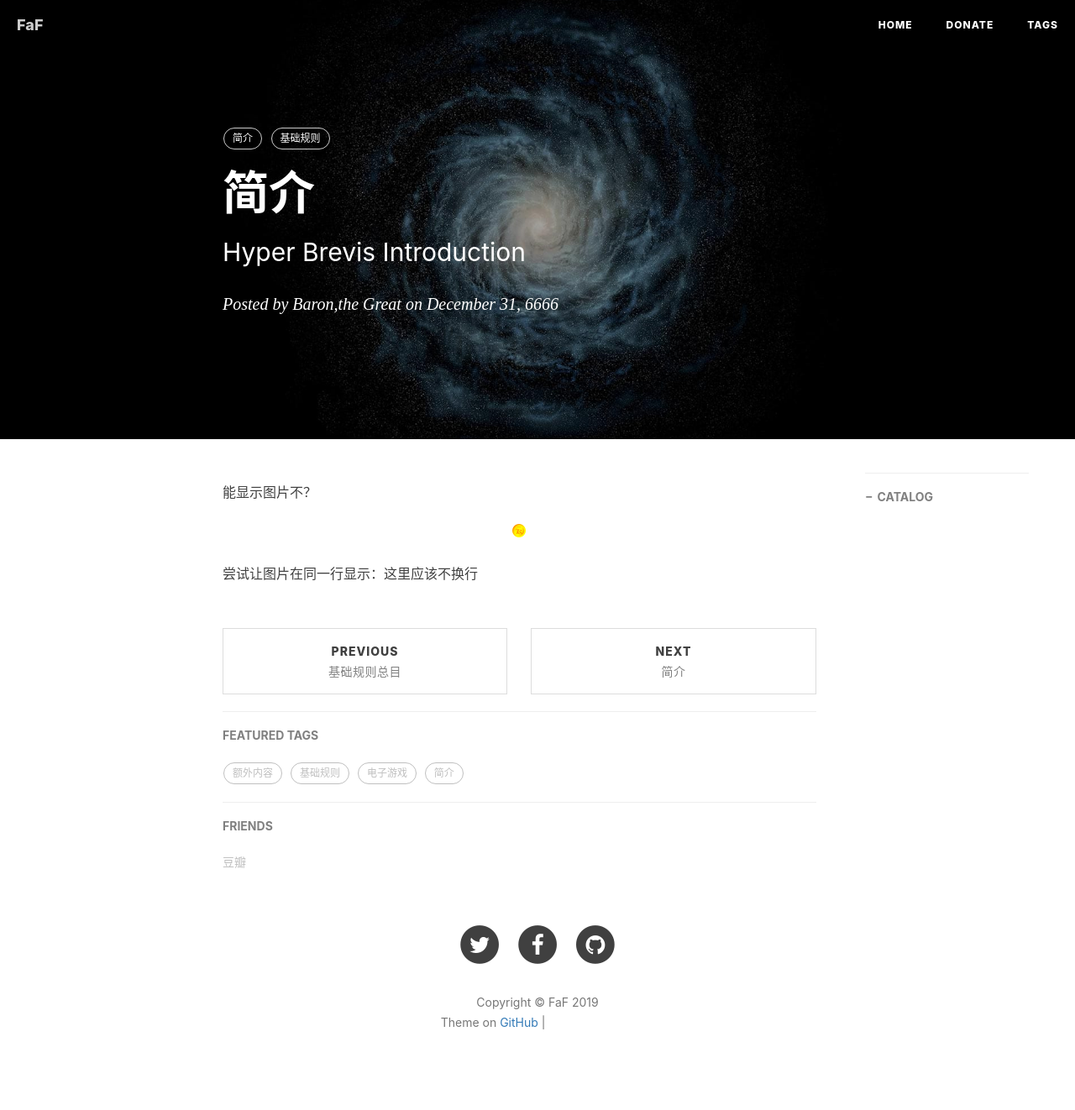
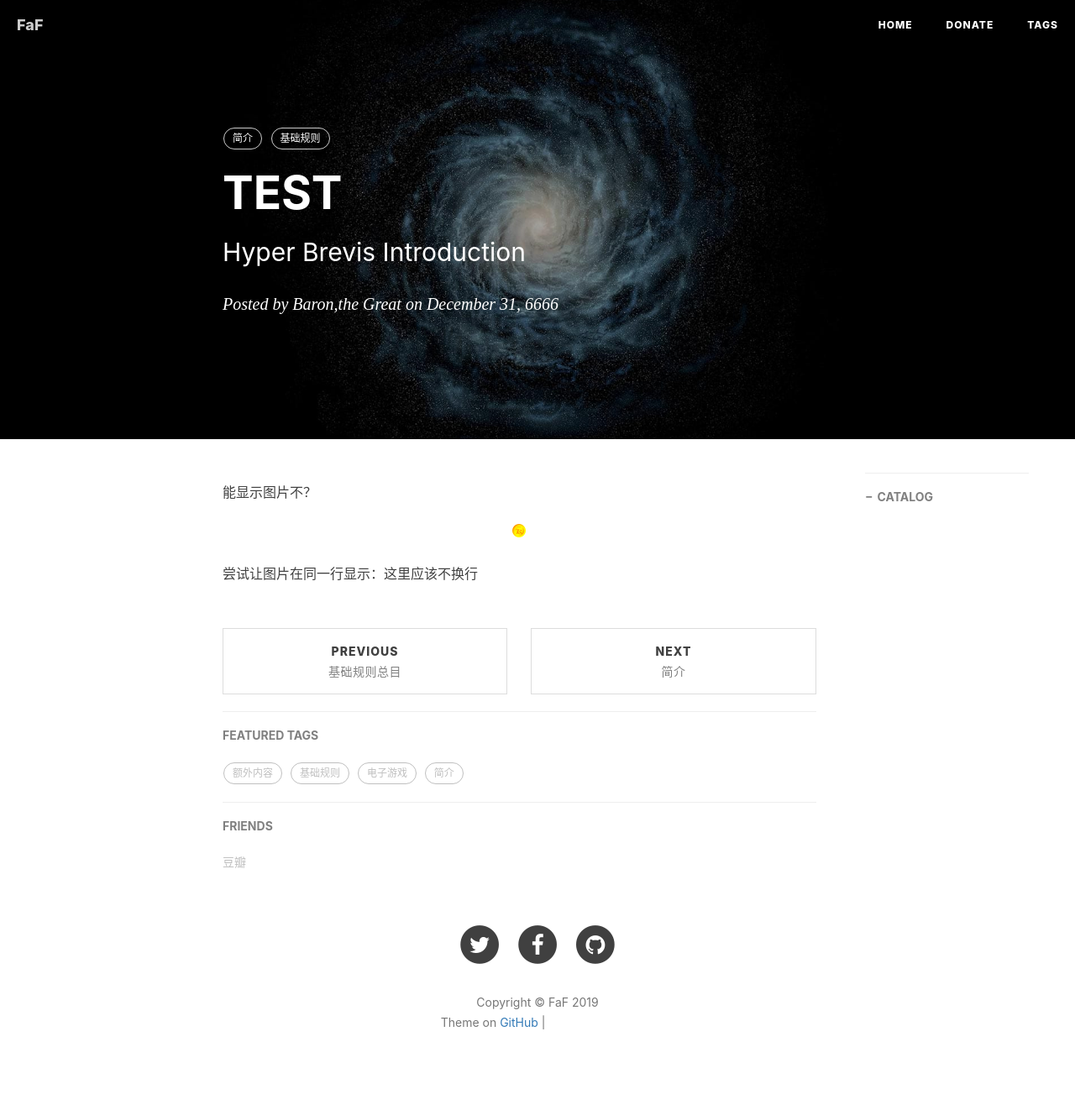
Before and after one commit to AndrewImalion/FameAndFarm.github.io, a Jekyll site: the page built from _posts/2019-04-07-test.md, in a window 1280 px wide. Shown: the whole page at 84% size. Built offline with Jekyll 4.4.1, drawn with Linux system fonts in a browser that asks for light colours; nearby versions of some CDN libraries; our own code applies the rules of GitHub Pages for plain Markdown files; comment, search, counter and statistics services are not loaded; grey boxes are pictures that could not be loaded.

Commit message:
Update 2019-04-07-test.md

```diff
--- a/_posts/2019-04-07-test.md
+++ b/_posts/2019-04-07-test.md
@@ -1,5 +1,6 @@
 ---
-title:      简介
+layout:     post
+title:      TEST
 subtitle:   Hyper Brevis Introduction
 date:       6666-12-31
 author:     Baron,the Great
@@ -14,4 +15,4 @@ tags:
 
 能显示图片不？![坎特利]({{ site.url }}/assets/i-coin-16px.png)
 
-尝试让图片在同一行显示：<span style="width:16px;height:16px;background-image: url( {{ site.url }}/assets/i-coin-16px )"><a href="#" style="display:none;">坎特利</a></span>这里应该不换行
+尝试让图片在同一行显示：<span style="width:16px;height:16px;background-image: url({{ site.url }}/assets/i-coin-16px.png)"><a href="#" style="display:none;">坎特利</a></span>这里应该不换行
```
